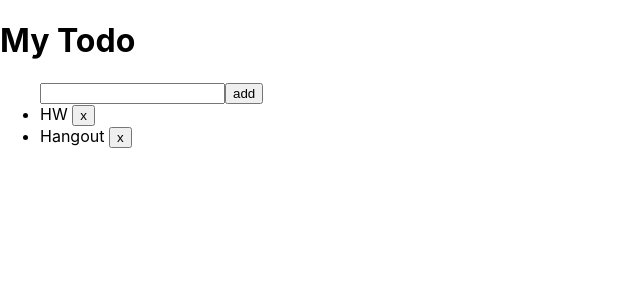
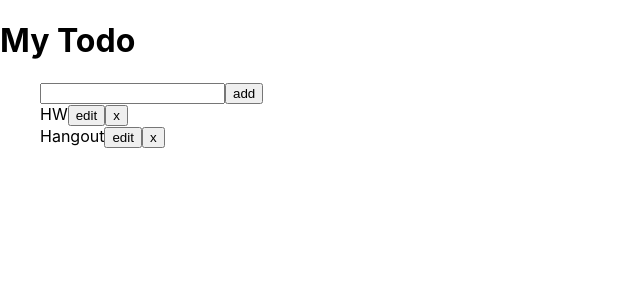
Before and after one commit to fee-hanafee/react-state, a React (Create React App) app: page / in a window 1280 px wide. Shown: the top 300 px of the page, without its empty margins (0-640 px from the left). Built offline with nearby package versions, Linux system fonts and the light colour scheme.

Commit message:
fix edit

```diff
--- a/src/App.js
+++ b/src/App.js
@@ -1,4 +1,26 @@
 import React from "react";
+function TodoItem(props) {
+  const [isEdit, setIsEdit] = React.useState(false);
+  const [todo, setTodo] = React.useState(props?.todo || '');
+
+  const handleToggleEdit = () => {
+    setIsEdit((p) => !p);
+  };
+  const handleEditTodoText = (event) => {
+    setTodo(event.target.value)
+  }
+
+  return (
+    <li>
+      {isEdit ? <input value={todo} onChange={handleEditTodoText}/> : <span>{todo}</span>}
+
+      <button onClick={handleToggleEdit}>{isEdit ? "save" : "edit"}</button>
+      <button>x</button>
+    </li>
+  );
+}
+
+
 
 function App() {
   const [todoList, setTodoList] = React.useState(["HW", "Hangout"]);
@@ -12,22 +34,15 @@ function App() {
     setNewtodo("");
   };
   const handleDelete = (idx) => {
-    // const newTodolist = [...todoList]
-    // newTodolist.splice(index,1)
-    setTodoList(cur => [...cur].filter((todo,index) =>index !== idx))
+    setTodoList((cur) => [...cur].filter((todo, index) => index !== idx));
   };
 
-  const todoRender = todoList.map((todo, index) => (
-    <li key={index}>
-      {todo}{" "}
-      <button onClick={(e) => handleDelete(index)}>
-        x
-      </button>
-    </li>
-  ));
+  const todoRender = todoList.map((todo, index) => <TodoItem todo={todo} />);
+
   return (
     <div>
       <h1>My Todo</h1>
+
       <ul>
         <input onChange={todoChangeInput} value={newTodo} />
         <button onClick={todoAddnew}>add</button>
--- a/src/index.css
+++ b/src/index.css
@@ -11,3 +11,6 @@ code {
   font-family: source-code-pro, Menlo, Monaco, Consolas, 'Courier New',
     monospace;
 }
+li {
+  list-style: none;
+}
```
